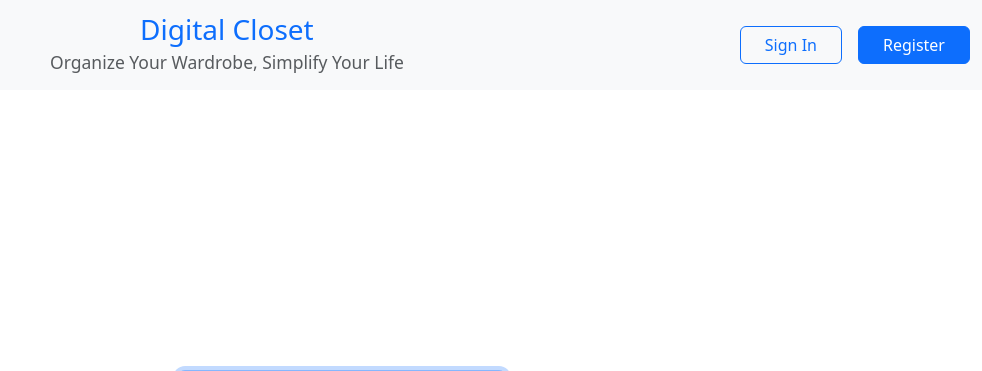
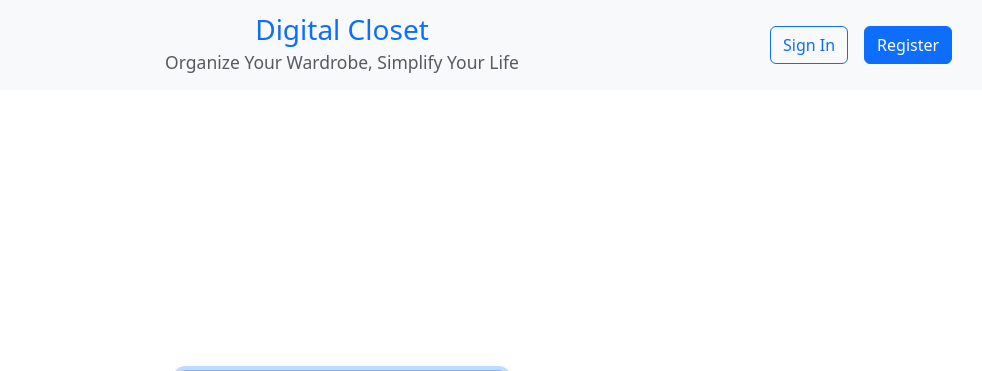
Before and after one commit to FredDan05/Final-Project, a Flask app: page /register in a window 1280 px wide. Shown: the top 371 px of the page, without its empty margins (298-1280 px from the left). Run offline with Flask 3, Linux system fonts and the light colour scheme; some libraries are stand-ins or nearby versions.

Commit message:
Updated login page with Instagram-inspired design and simplified register button

```diff
--- a/templates/layout.html
+++ b/templates/layout.html
@@ -79,16 +79,19 @@
             {% else %}
                 <!-- Non-authenticated view -->
                 <nav class="navbar navbar-expand-lg navbar-light bg-light">
-                    <div class="container-fluid">
+                    <div class="container-fluid d-flex justify-content-between">
+                        <div style="width: 200px"><!-- Left spacer --></div>
+
                         <div class="navbar-brand text-center mx-auto">
                             <a class="text-decoration-none" href="/">
                                 <h3 class="mb-0">Digital Closet</h3>
                                 <small class="text-muted">Organize Your Wardrobe, Simplify Your Life</small>
                             </a>
                         </div>
-                        <div class="d-flex align-items-center">
-                            <a class="btn btn-outline-primary me-3 px-4" href="/login">Sign In</a>
-                            <a class="btn btn-primary px-4" href="/register">Register</a>
+
+                        <div class="d-flex" style="width: 200px">
+                            <a class="btn btn-outline-primary me-3" href="/login">Sign In</a>
+                            <a class="btn btn-primary" href="/register">Register</a>
                         </div>
                     </div>
                 </nav>
```
